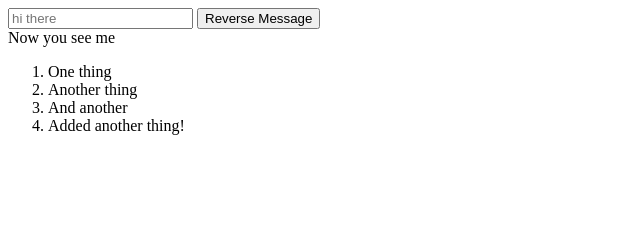
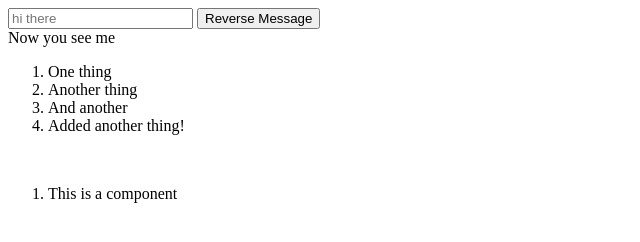
Before and after one commit to Caitlin-cooling/vue-tutorial, a plain HTML site: page index.html in a window 1280 px wide. Shown: the whole page, without its empty margins (0-640 px from the left). Drawn offline with nearby package versions, Linux system fonts and the light colour scheme.

Commit message:
Beginning to use components
- Created a single component and rendered it to the screen

```diff
--- a/index.html
+++ b/index.html
@@ -18,6 +18,10 @@
           {{ todo.text }}
         </li>
       </ol>
+      <br>
+      <ol>
+        <todo-item></todo-item>
+      </ol>
     </div>
 
     <script src="index.js"></script>
--- a/index.js
+++ b/index.js
@@ -17,3 +17,7 @@ var app = new Vue({
 });
 
 app.todos.push({ text: 'Added another thing!' })
+
+Vue.component('todo-item', {
+  template: '<li>This is a component</li>'
+})
```
